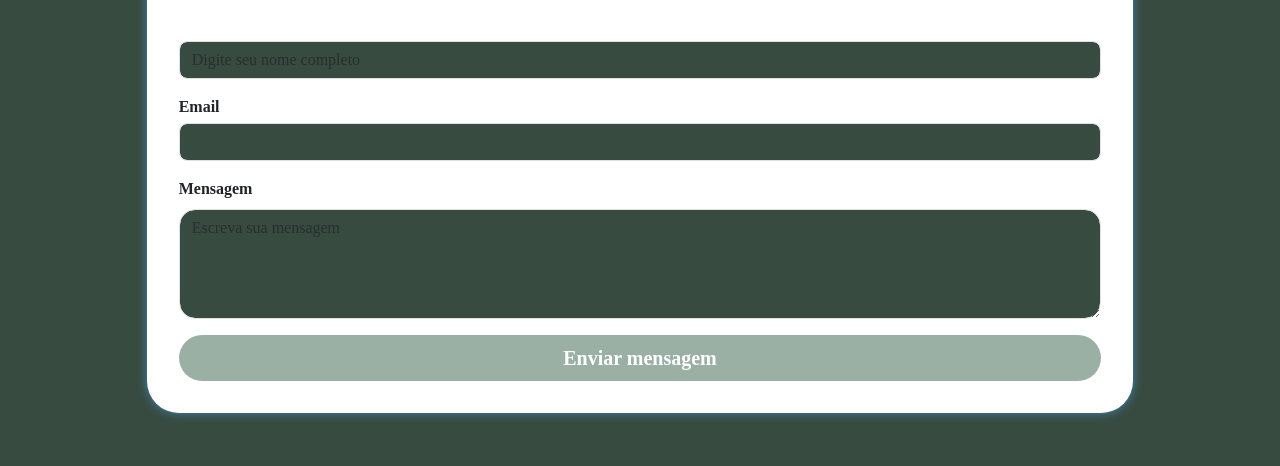
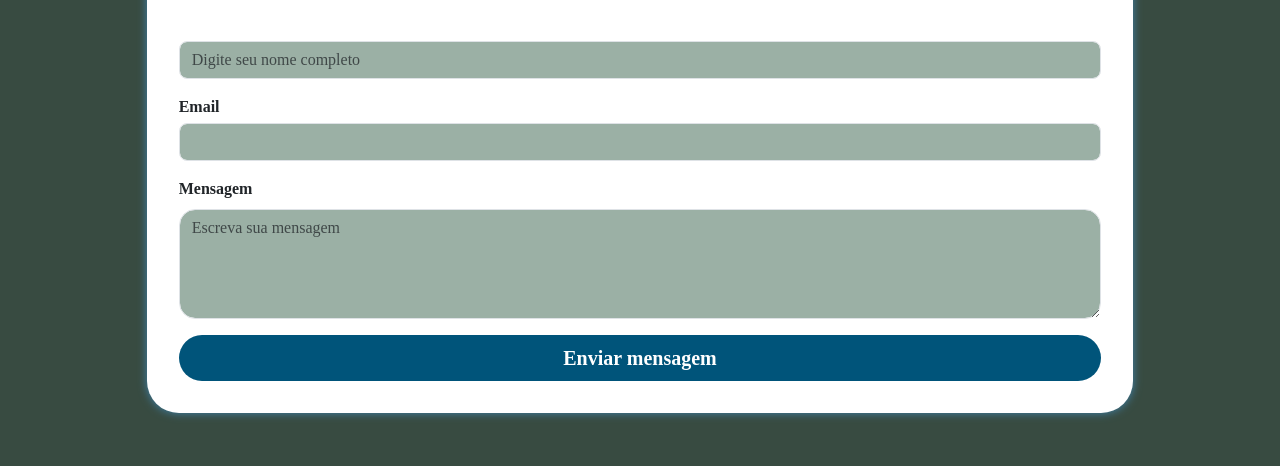
Before and after one commit to AnneMeneghelli/terceiro-repositorio1, a plain HTML site: page index.html in a window 1280 px wide. Shown: the part 486-952 px from the top of the page. Drawn offline with nearby package versions, Linux system fonts and the light colour scheme; a web font is replaced by a local one.

Commit message:
mudança de cores no formulário

```diff
--- a/styles.css
+++ b/styles.css
@@ -30,11 +30,11 @@ body {
 }
 
 .formulario button {
-    background-color: var(--cor2);
+    background-color: var(--cor4);
     border: none;
     font-weight: bold;
 }
 
 .form-control {
-    background-color: var(--cor1);
+    background-color: var(--cor2);
 }
```
